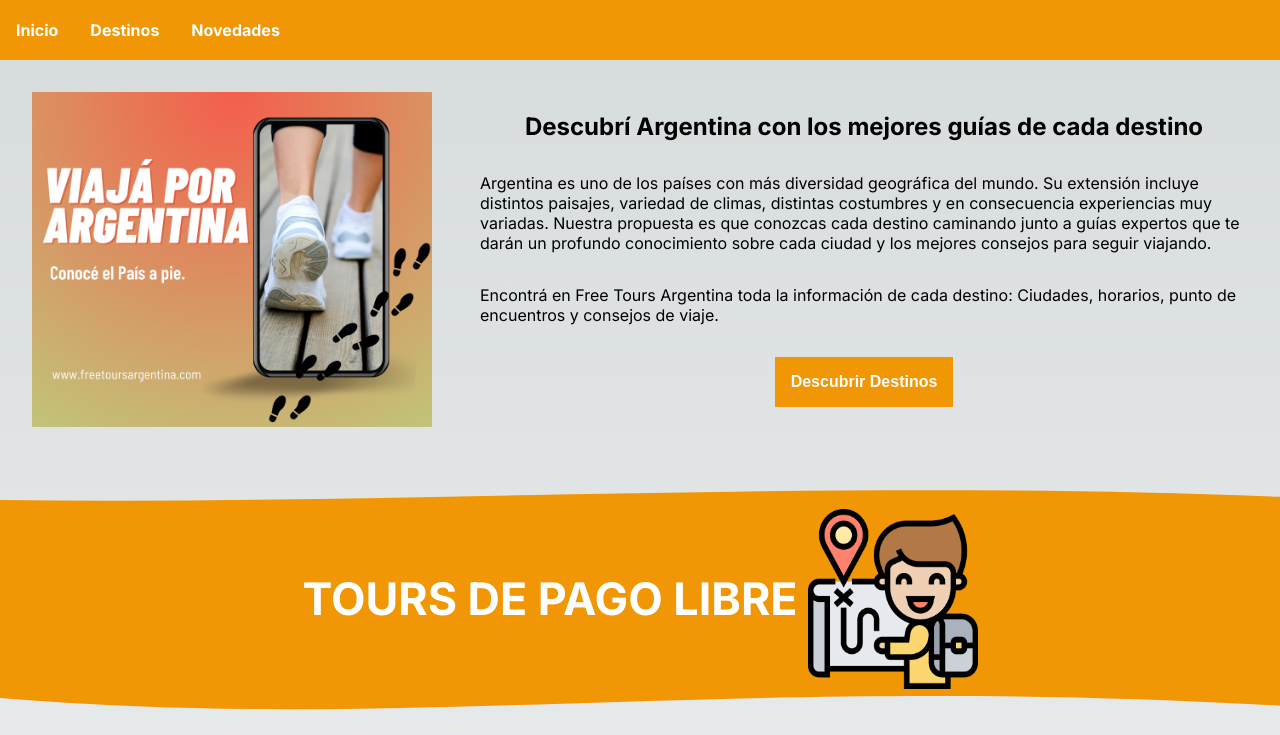
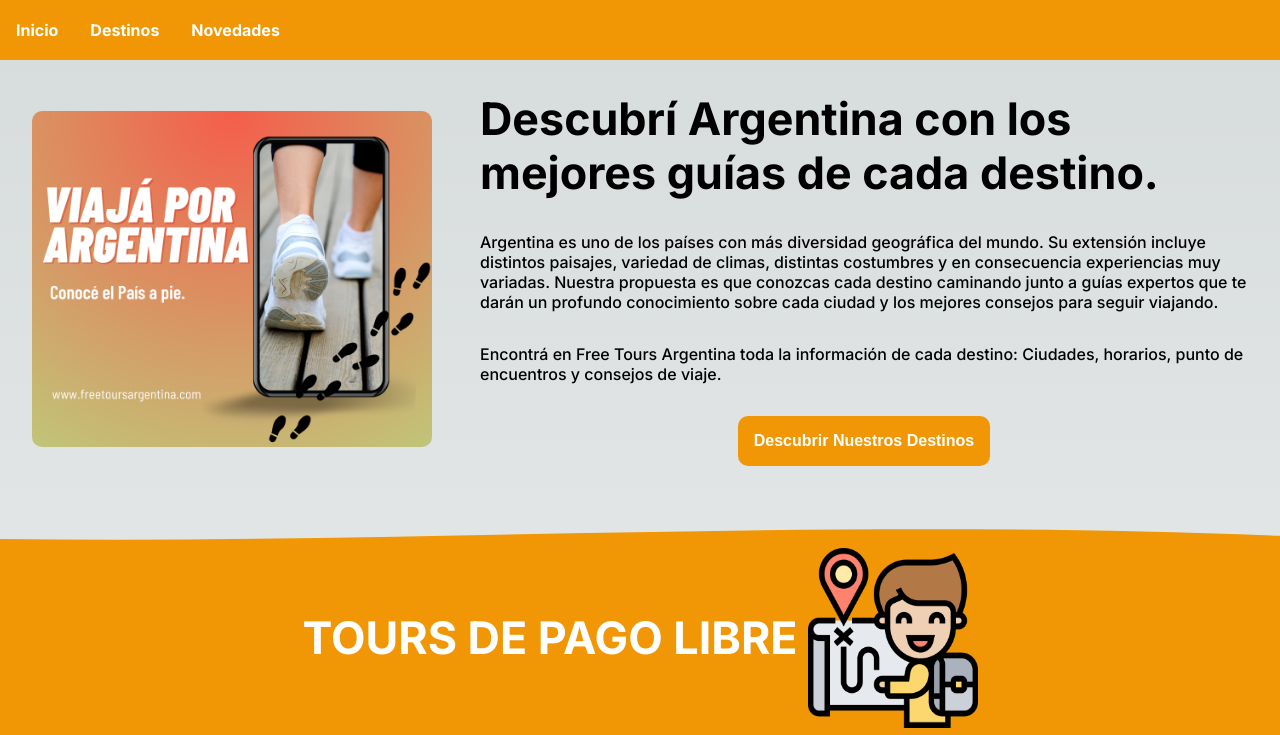
Before and after one commit to GonzaloGuaimas/tourism-blog-website-nextjs, a Next.js app: page / in a window 1280 px wide. Shown: the top 735 px of the page. Built offline with nearby package versions, Linux system fonts and the light colour scheme.

Commit message:
fix details to home section

```diff
--- a/components/Home.tsx
+++ b/components/Home.tsx
@@ -7,14 +7,14 @@ const HomeComponent = () => {
     <div className={styles.Home}>
         <Image src={'/assets/1.png'} alt={''} height={788} width={940} className={styles.HomeImage}/>
         <div className={styles.HomeText}>
-          <h2>Descubrí Argentina con los mejores guías de cada destino</h2>
+          <h2>Descubrí Argentina con los mejores guías de cada destino.</h2>
           <p>
             Argentina es uno de los países con más diversidad geográfica del mundo. Su extensión incluye distintos paisajes, variedad de climas, distintas costumbres y en consecuencia experiencias muy variadas. Nuestra propuesta es que conozcas cada destino caminando junto a guías expertos que te darán un profundo conocimiento sobre cada ciudad y los mejores consejos para seguir viajando.
           </p>
           <p>
             Encontrá en Free Tours Argentina toda la información de cada destino: Ciudades, horarios, punto de encuentros y consejos de viaje.
           </p>
-          <button><span>Descubrir Destinos</span></button>
+          <button><span>Descubrir Nuestros Destinos</span></button>
         </div>
     </div>
   )
--- a/styles/Home.module.css
+++ b/styles/Home.module.css
@@ -353,7 +353,10 @@
   flex: 1
 }
 .HomeText p {
-  font-weight: normal;
+  font-weight: 500;
+}
+.HomeText h2 {
+  font-size: calc(2rem + 1vw)
 }
 
 .HomeText button {
@@ -365,6 +368,7 @@
   font-size: 1rem;
   cursor: pointer;
   transition-duration: 0.5s;
+  border-radius: 10px;
 }
 .HomeText button:hover {
   box-shadow: 0 12px 16px 0 rgba(0,0,0,0.24),0 17px 50px 0 rgba(0,0,0,0.19);
@@ -396,6 +400,7 @@
   max-width: 400px;
   height: auto;
   flex: 1;
+  border-radius: 10px;
 }
 
 /*---------------DELIMITER-----------------*/
```
